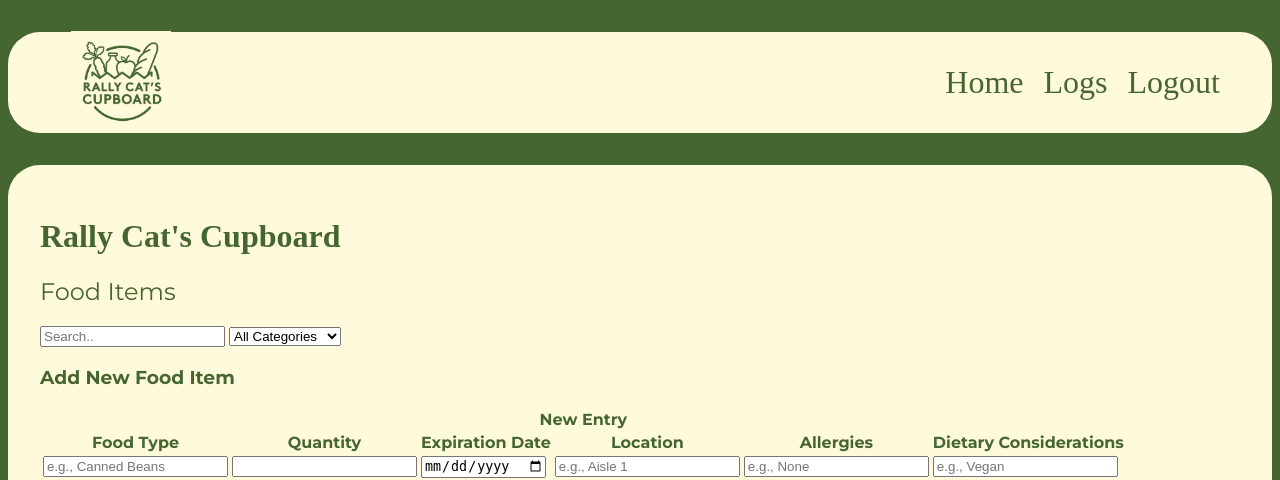
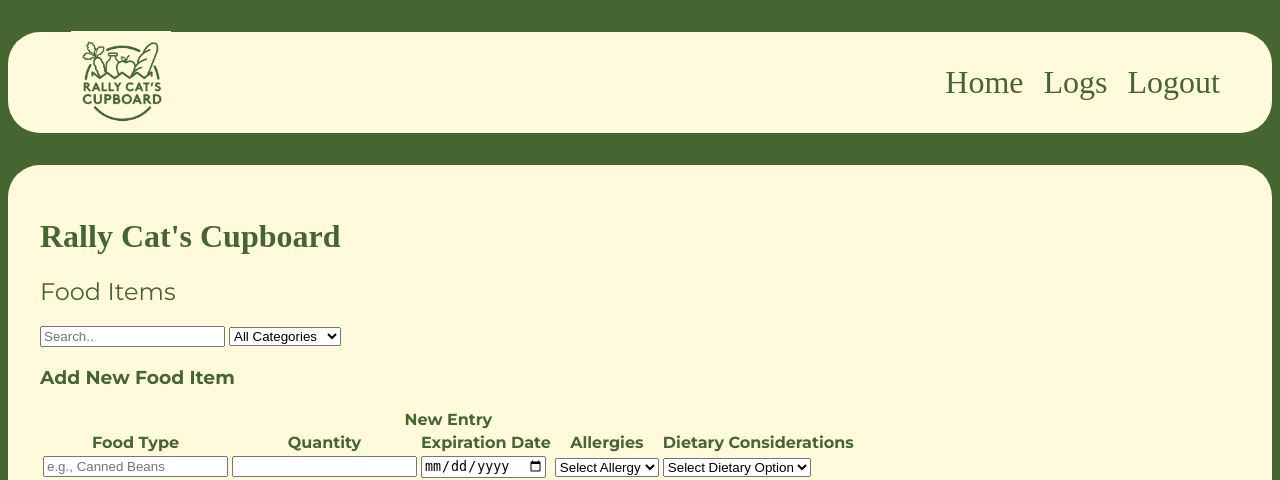
Before and after one commit to UVMHacks2025/team-six, a PHP site: page /index.php in a window 1280 px wide. Shown: the top 480 px of the page. Run offline with PHP 8.4, Linux system fonts and the light colour scheme; the visitor is signed in with stand-in values (Sample User, id 1); tables that the repository leaves empty or names only in its code hold one stand-in row (values such as "Sample post"); data that the repository does not hold is empty; some libraries are stand-ins or nearby versions; some web fonts are replaced; grey boxes are pictures that could not be loaded.

Commit message:
removed location

```diff
--- a/src/index.php
+++ b/src/index.php
@@ -32,13 +32,12 @@
         <table>
             <form action="add_item.php" id="newItem" method="POST">
             <tr class="addData">
-                <th colspan="6" class="spanTwoMobile">New Entry</th>
+                <th colspan="5" class="spanTwoMobile">New Entry</th>
             </tr>
             <tr class="addData">
                 <th>Food Type</th>
                 <th>Quantity</th>
                 <th>Expiration Date</th>
-                <th>Location</th>
                 <th>Allergies</th>
                 <th>Dietary Considerations</th>
             </tr>
@@ -53,17 +52,28 @@
                 <input type="date" id="exp_date" name="exp_date" required>
                 </td>
                 <td>
-                <input type="text" id="location" name="location" placeholder="e.g., Aisle 1" required>
+                <select id="allergies" name="allergies" required>
+                    <option value="">Select Allergy</option>
+                    <option value="None">None</option>
+                    <option value="Milk">Milk</option>
+                    <option value="Peanuts">Peanuts</option>
+                    <option value="Treenuts">Treenuts</option>
+                    <option value="Gluten">Gluten</option>
+                </select>
                 </td>
                 <td>
-                <input type="text" id="allergies" name="allergies" placeholder="e.g., None">
-                </td>
-                <td>
-                <input type="text" id="dietary_considerations" name="dietary_considerations" placeholder="e.g., Vegan">
+                <select id="dietary_considerations" name="dietary_considerations" required>
+                    <option value="">Select Dietary Option</option>
+                    <option value="None">None</option>
+                    <option value="Vegetarian">Vegetarian</option>
+                    <option value="Vegan">Vegan</option>
+                    <option value="Kosher">Kosher</option>
+                    <option value="Halal">Halal</option>
+                </select>
                 </td>
             </tr>
             <tr class="addData">
-                <td colspan="6" class="spanTwoMobile">
+                <td colspan="5" class="spanTwoMobile">
                 <input type="submit" value="Add Item">
                 </td>
             </tr>
@@ -76,17 +86,15 @@
     </section>
 
     <section class = "table montserrat-regular">
-    <!--
     <table>
         <tr>
             <th>Food Type</th>
             <th>Quantity</th>
             <th>Expiration Date</th>
-            <th>Location</th>
             <th>Allergies</th>
             <th>Dietary Considerations</th>
         </tr>
-        <?php/*
+        <?php
         $sql = 'SELECT * FROM items ORDER BY exp_date ASC';
         $stmt = $pdo->prepare($sql);
         $stmt->execute();
@@ -96,27 +104,12 @@
             print '<td>' . htmlspecialchars($item['food_type']) . '</td>';
             print '<td>' . htmlspecialchars($item['quantity']) . '</td>';
             print '<td>' . htmlspecialchars($item['exp_date']) . '</td>';
-            print '<td>' . htmlspecialchars($item['location']) . '</td>';
             print '<td>' . htmlspecialchars($item['allergies']) . '</td>';
             print '<td>' . htmlspecialchars($item['dietary_considerations']) . '</td>';
             print '</tr>';
-        }*/
+        }
         ?>
     </table>
-    -->
-        <?php
-        $sql = 'SELECT * FROM items ORDER BY exp_date ASC';
-        $stmt = $pdo->prepare($sql);
-        $stmt->execute();
-        $items = $stmt->fetchAll();
-        foreach ($items as $item) {
-            print '<div class = "listItem">';
-            print '<img alt =' . htmlspecialchars($item['username']) .
-            ' src="public/images/' . htmlspecialchars($items['username']) . '>';
-            print '<p class="itemName"> "' . htmlspecialchars($item['food_type']) . '"</p>';
-            print '</div>';
-        }
-        ?>
 
     </div>
     </section>
```
Also changed, not shown: src/add_item.php (+4 -5 lines).
